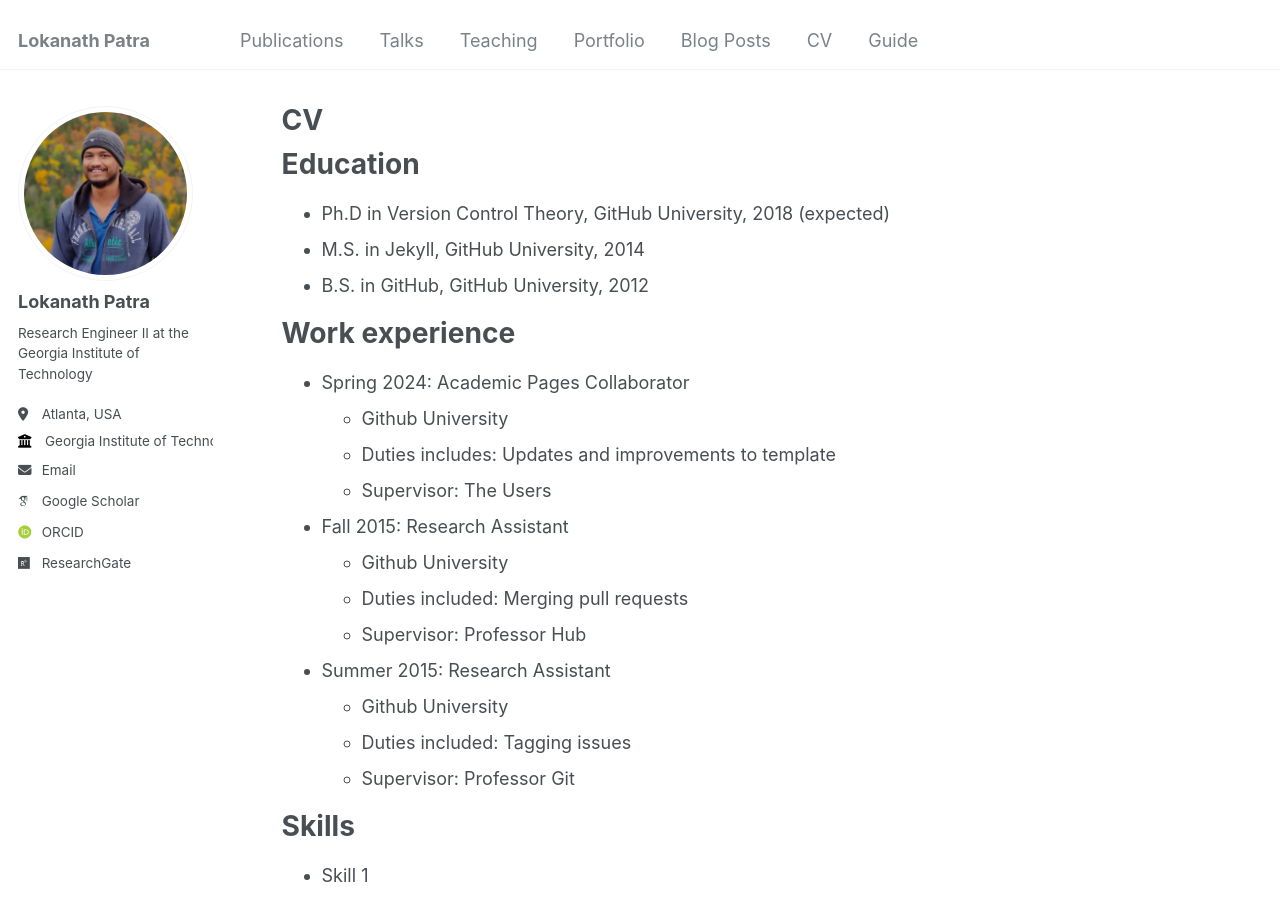
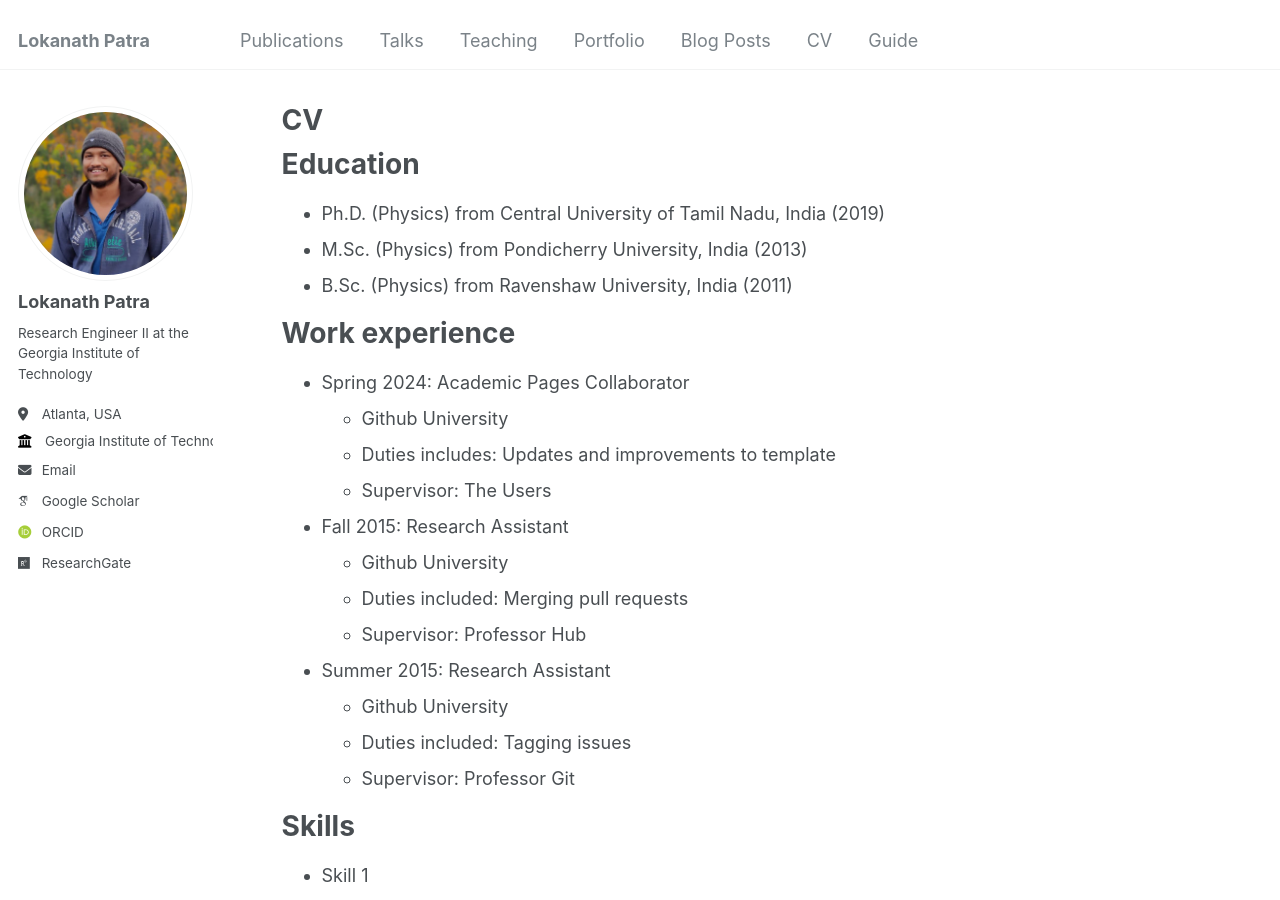
Before and after one commit to lokanath123/lokanath-patra, a Jekyll site: the page built from _pages/cv.md, in a window 1280 px wide and 900 px high. Built offline with Jekyll 4.4.1, drawn with Linux system fonts in a browser that asks for light colours; some web fonts are replaced.

Commit message:
Update cv.md

```diff
--- a/_pages/cv.md
+++ b/_pages/cv.md
@@ -11,9 +11,9 @@ redirect_from:
 
 Education
 ======
-* Ph.D in Version Control Theory, GitHub University, 2018 (expected)
-* M.S. in Jekyll, GitHub University, 2014
-* B.S. in GitHub, GitHub University, 2012
+* Ph.D. (Physics) from Central University of Tamil Nadu, India (2019)
+* M.Sc. (Physics) from Pondicherry University, India (2013)
+* B.Sc. (Physics) from Ravenshaw University, India (2011)
 
 Work experience
 ======
```
